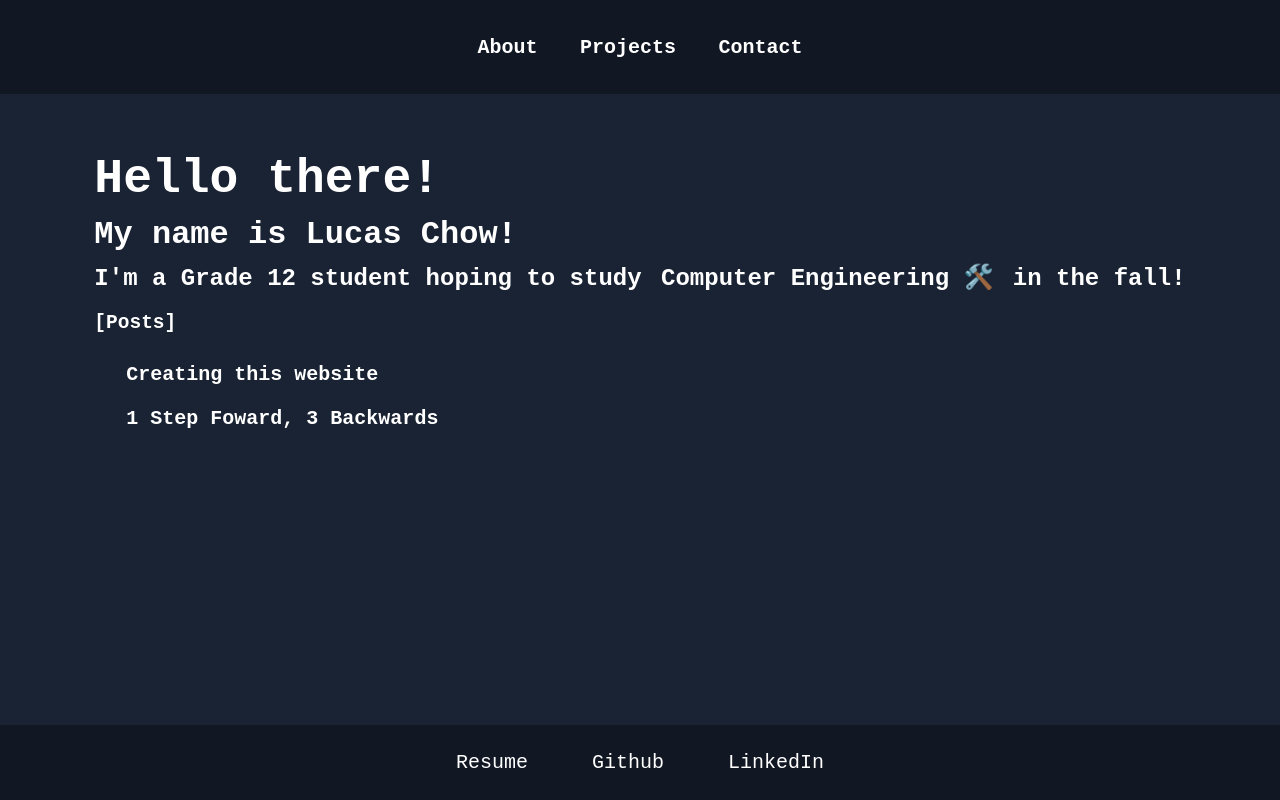
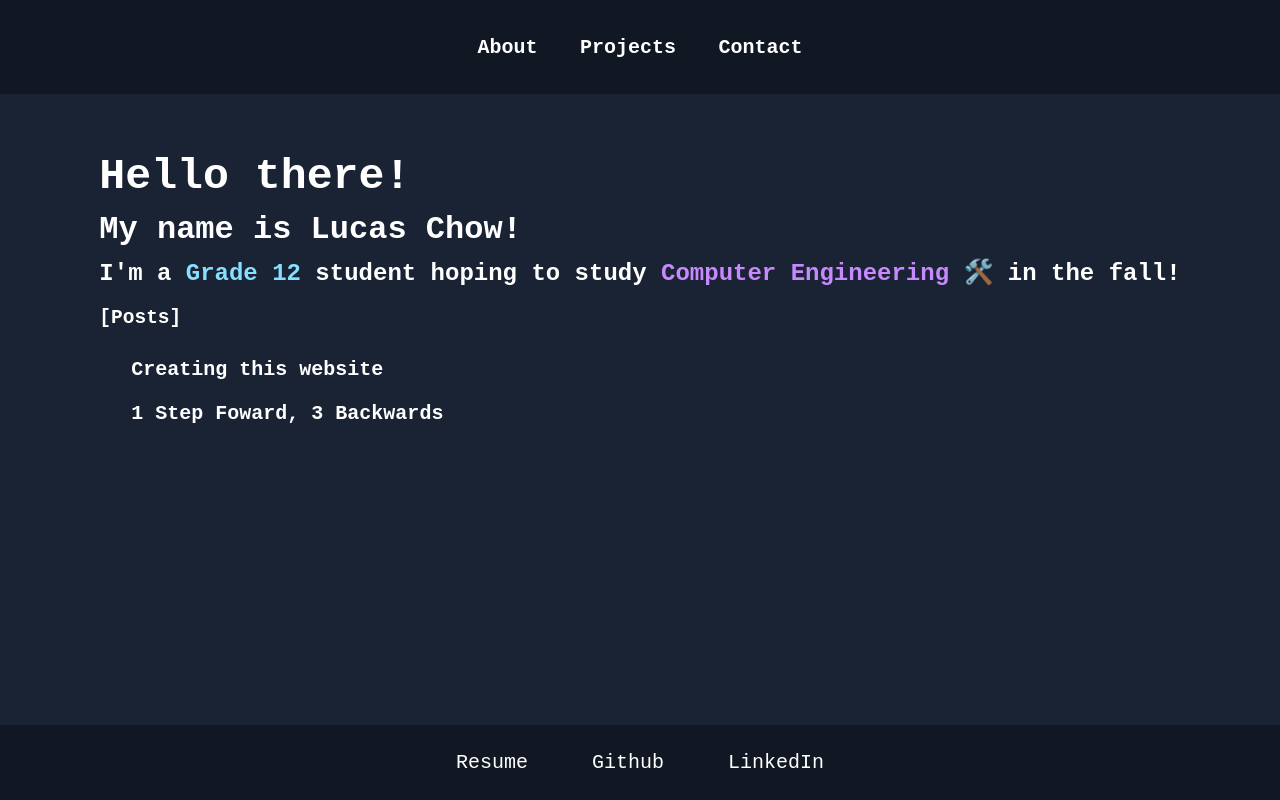
Before and after one commit to lsnchow/lsnchow-vercel, a React (Create React App) app: page / in a window 1280 px wide. Built offline with nearby package versions, Linux system fonts and the light colour scheme.

Commit message:
Big changesgit add . !

```diff
--- a/src/components/AboutMe.js
+++ b/src/components/AboutMe.js
@@ -12,7 +12,7 @@ function AboutMe() {
                 <TypewriterEffect text="&#x200B;Hello there!" speed ={200} delay = {1000}/>
                 <div className = "sliding-text">
                     <h2 className="title-name" >My name is Lucas Chow!</h2>
-                    <h2 className="bio-p">I'm a Grade 12 student hoping to study <b className = "ce-text">Computer Engineering 🛠️</b> in the fall!</h2>
+                    <h2 className="bio-p">I'm a <b className = "grade12-text">Grade 12</b> student hoping to study <b className = "ce-text">Computer Engineering 🛠️</b> in the fall!</h2>
                     <Blogs />
                 </div>
             </div>
--- a/src/styles/index.css
+++ b/src/styles/index.css
@@ -42,6 +42,8 @@ body {
 
 
 }
+
+
 
 
 @keyframes slideRight {
@@ -213,7 +215,6 @@ a {
 
 
   .appDiv .footercontainer {
-    flex-direction: column;
     align-items: center;
   }
 
@@ -267,14 +268,17 @@ h2.post-title {
   font-family: monospace;
 }
 
+.grade12-text {
+  color: rgb(134, 223, 255)
+}
+
 .ce-text {
-  padding: 10px 5px;
-  font-family: 'Courier New', Courier, monospace;
+  color: rgb(200, 137, 255)
 }
 
 /*some thing in react where it doesn't recognize <h1> w/ a classname? had to assign one to the parent div*/
 .typeWriterDiv>h1 {
-  font-size: 3rem;
+  font-size: 2.7rem;
   margin: 0;
   color: white
 }
@@ -288,8 +292,8 @@ h2.post-title {
   margin: 10px 0px;
   color: white;
   animation: slideRight 1s ease-in-out forwards, fadeIn 2s ease-out forwards, blurIn 0.5s ease-in-out forwards;
-  white-space: nowrap;
   transition: slide;
+  animation-delay: 200ms;
   opacity: 0;
 }
 
@@ -301,7 +305,7 @@ h2.post-title {
   margin: 10px 0px;
   opacity: 0;
   animation: slideRight 2s ease-in-out forwards, fadeIn 2s ease-out forwards, blurIn 0.5s ease-in-out forwards;
-  animation-delay: 400ms;
+  animation-delay: 600ms;
 
 
 }
@@ -309,7 +313,7 @@ h2.post-title {
 .post-title {
   opacity: 0;
   animation: slideRight 2s ease-in-out forwards, fadeIn 2s ease-out forwards, blurIn 0.5s ease-in-out forwards;
-  animation-delay: 600ms;
+  animation-delay: 800ms;
 }
 
 /*wow cool math in css???; */
@@ -318,14 +322,14 @@ h2.post-title {
 .blogs > ul > li:nth-child(1){
   opacity: 0;
   animation: slideRight 2s ease-in-out forwards, fadeIn 2s ease-out forwards, blurIn 0.5s ease-in-out forwards;
-  animation-delay: 800ms;
+  animation-delay: 1000ms;
 }
 
 
 .blogs > ul > li:nth-child(2){
   opacity: 0;
   animation: slideRight 2s ease-in-out forwards, fadeIn 2s ease-out forwards, blurIn 0.5s ease-in-out forwards;
-  animation-delay: 1000ms;
+  animation-delay: 1200ms;
 }
 
 
```
